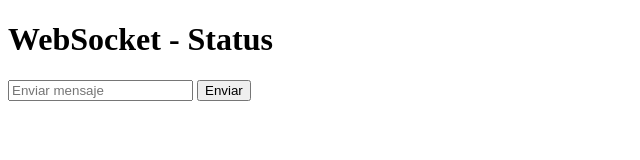
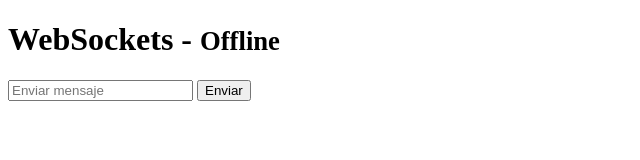
Before and after one commit to abelborit/node-websockets, a website: page websocket-frontend/index.html in a window 1280 px wide. Shown: the full height of the page, 0-640 px from the left. Drawn offline with Linux system fonts and the light colour scheme.

Commit message:
[add] reconnect auto

```diff
--- a/websocket-frontend/index.html
+++ b/websocket-frontend/index.html
@@ -8,7 +8,7 @@
 
   <!-- para levantar el frontend colocaremos en la termianl -- npx http-server -o -- -->
   <body>
-    <h1>WebSocket - Status</h1>
+    <h1>WebSockets - <small>Status</small></h1>
 
     <form>
       <input type="text" placeholder="Enviar mensaje" />
@@ -18,11 +18,12 @@
     <ul id="messages"></ul>
 
     <script>
-      const socket = new WebSocket("ws://localhost:3000");
+      let socket = null;
 
       const form = document.querySelector("form");
       const input = document.querySelector("input");
       const messagesElem = document.querySelector("#messages");
+      const statusElem = document.querySelector("small");
 
       function sendMessage(message) {
         // console.log({ message });
@@ -42,14 +43,26 @@
         input.value = null;
       });
 
+      function connectToServer() {
+        socket = new WebSocket("ws://localhost:3000");
+
         socket.onopen = (event) => {
           // console.log(event);
           console.log("Connected to websocket ✅");
+
+          statusElem.innerText = "Online";
         };
 
         socket.onclose = (event) => {
           // console.log(event);
           console.log("Disconnected to websocket⚡");
+
+          statusElem.innerText = "Offline";
+
+          /* como recomendación, cuando se quiera aplicar alguna técnica segura o el tratar de conectar al servidor cada cierto tiempo, sería bueno multiplicar el tiempo que queremos darle por un número random, porque por ejemplo, si tenemos 1,000,000 usuarios entonces todos harían, de cierta forma, esa reconexión en tiempos diferentes y eso ayudaría a la base de datos y al servidor en que no todos manden una petición al mismo tiempo porque puede colapsar */
+          setTimeout(() => {
+            connectToServer();
+          }, 1500);
         };
 
         socket.onmessage = (event) => {
@@ -60,6 +73,9 @@
 
           renderMessage(payload);
         };
+      }
+
+      connectToServer();
     </script>
   </body>
 </html>
```
Lines whose indentation alone changed are shown as unchanged.
